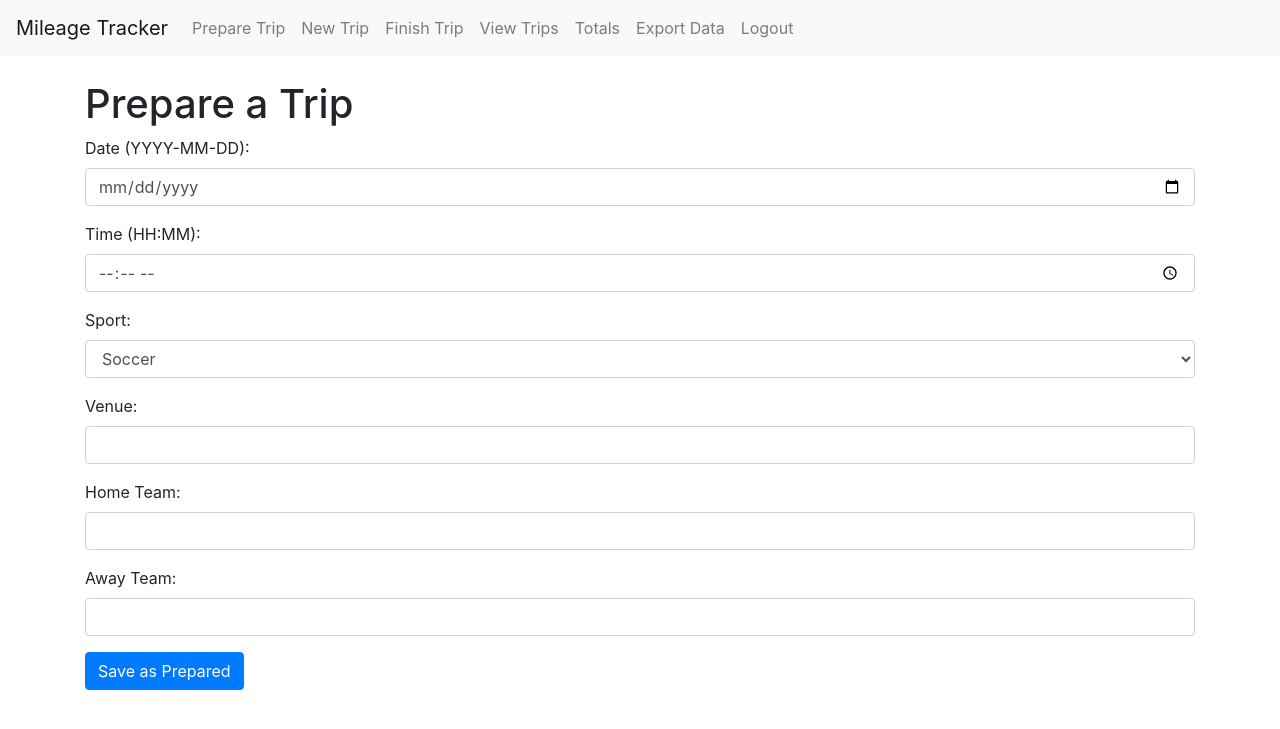
After one commit to CrazyStill/Mileage-Tracker, a Flask app: page /prepare_trip in a window 1280 px wide. The commit adds this page. Shown: the top 729 px of the page. Run offline with Flask 3, Linux system fonts and the light colour scheme; the visitor is signed in with stand-in values (Sample User, id 1); some libraries are stand-ins or nearby versions.

Commit message:
prepare trip funconalityality added

```diff
--- a/app.py
+++ b/app.py
@@ -1,18 +1,33 @@
+import os
 from flask import Flask, render_template, request, redirect, url_for, flash, send_from_directory, session
-from database import db, Trip, start_new_trip, finish_trip, get_started_trips, export_to_excel
+from database import (
+    db, Trip, start_new_trip, finish_trip,
+    get_started_trips, export_to_excel,
+    create_prepared_trip, get_prepared_trips, delete_prepared_trip
+)
 from sqlalchemy import func
 from functools import wraps
-import os
 
 app = Flask(__name__)
 
-DATABASE_PATH = os.getenv('DATABASE_PATH', '/app/database/mileage_tracker.db')
+# ─── DATABASE PATH SETUP ────────────────────────────────────────────────────────
+# Base directory of this script
+basedir = os.path.abspath(os.path.dirname(__file__))
+
+# Directory where we’ll keep the SQLite file
+db_dir = os.getenv('DATABASE_DIR', os.path.join(basedir, 'database'))
+# Create it if it doesn't exist
+os.makedirs(db_dir, exist_ok=True)
+
+# Full path to the DB file
+DATABASE_PATH = os.getenv('DATABASE_PATH', os.path.join(db_dir, 'mileage_tracker.db'))
 app.config['SQLALCHEMY_DATABASE_URI'] = f'sqlite:///{DATABASE_PATH}'
 app.config['SECRET_KEY'] = 'isasecret'
+# ────────────────────────────────────────────────────────────────────────────────
 
 db.init_app(app)
-
 with app.app_context():
+    # This will now succeed; directory is guaranteed to exist
     db.create_all()
 
 def login_required(f):
@@ -27,8 +42,7 @@ def login_required(f):
 @app.route('/login', methods=['GET', 'POST'])
 def login():
     if request.method == 'POST':
-        password = request.form['password']
-        if password == '2620':
+        if request.form['password'] == '2620':
             session['logged_in'] = True
             flash('You have successfully logged in.', 'success')
             return redirect(url_for('home'))
@@ -48,39 +62,68 @@ def logout():
 def home():
     return render_template('home.html')
 
+@app.route('/prepare_trip', methods=['GET', 'POST'])
+@login_required
+def prepare_trip():
+    if request.method == 'POST':
+        create_prepared_trip(
+            request.form['date'],
+            request.form['time'],
+            request.form['sport'],
+            request.form['venue'],
+            request.form['home_team'],
+            request.form['away_team']
+        )
+        flash('Trip prepared successfully.', 'success')
+        return redirect(url_for('home'))
+    return render_template('prepare_trip.html')
+
 @app.route('/new_trip', methods=['GET', 'POST'])
 @login_required
 def new_trip():
+    prepared = get_prepared_trips()
     if request.method == 'POST':
-        date = request.form['date']
-        time = request.form['time']
-        sport = request.form['sport']
-        venue = request.form['venue']
-        home_team = request.form['home_team']
-        away_team = request.form['away_team']
-        odometer_start = request.form['odometer_start']
-        try:
-            odometer_start = float(odometer_start)
-            start_new_trip(date, time, sport, venue, home_team, away_team, odometer_start)
-            flash('New trip started successfully.', 'success')
-            return redirect(url_for('home'))
-        except ValueError:
-            flash('Invalid odometer reading. Please enter a numeric value.', 'danger')
-    return render_template('new_trip.html')
+        # Starting a prepared trip?
+        if request.form.get('prepared_id'):
+            pid = int(request.form['prepared_id'])
+            od_start = float(request.form['odometer_start'])
+            prep = next((p for p in prepared if p.id == pid), None)
+            if not prep:
+                flash('Prepared trip not found.', 'danger')
+            else:
+                start_new_trip(
+                    prep.date, prep.time, prep.sport,
+                    prep.venue, prep.home_team, prep.away_team,
+                    od_start
+                )
+                delete_prepared_trip(pid)
+                flash('Prepared trip started.', 'success')
+        else:
+            # Free-form new trip
+            try:
+                start_new_trip(
+                    request.form['date'], request.form['time'],
+                    request.form['sport'], request.form['venue'],
+                    request.form['home_team'], request.form['away_team'],
+                    float(request.form['odometer_start'])
+                )
+                flash('New trip started successfully.', 'success')
+            except ValueError:
+                flash('Invalid odometer reading. Please enter a numeric value.', 'danger')
+        return redirect(url_for('home'))
+    return render_template('new_trip.html', prepared=prepared)
 
 @app.route('/finish_trip', methods=['GET', 'POST'])
 @login_required
 def finish_trip_route():
     if request.method == 'POST':
-        trip_id = request.form['trip_id']
-        Level_of_Play = request.form['Level_of_Play']
-        odometer_end = request.form['odometer_end']
-        amount_paid = request.form['amount_paid']
         try:
-            trip_id = int(trip_id)
-            odometer_end = float(odometer_end)
-            amount_paid = float(amount_paid)
-            finish_trip(Level_of_Play, trip_id, odometer_end, amount_paid)
+            finish_trip(
+                request.form['Level_of_Play'],
+                int(request.form['trip_id']),
+                float(request.form['odometer_end']),
+                float(request.form['amount_paid'])
+            )
             flash('Trip completed successfully.', 'success')
             return redirect(url_for('home'))
         except ValueError:
@@ -93,9 +136,18 @@ def finish_trip_route():
 @app.route('/trips')
 @login_required
 def view_trips():
+    prepared = get_prepared_trips()
     trips = Trip.query.order_by(Trip.id.desc()).all()
-    return render_template('view_trips.html', trips=trips)
+    return render_template('view_trips.html',
+                           prepared_trips=prepared,
+                           trips=trips)
 
+@app.route('/delete_prepared_trip/<int:prep_id>', methods=['POST'])
+@login_required
+def delete_prepared_trip_route(prep_id):
+    delete_prepared_trip(prep_id)
+    flash('Prepared trip removed.', 'success')
+    return redirect(url_for('view_trips'))
 
 @app.route('/edit_trip/<int:trip_id>', methods=['GET', 'POST'])
 @login_required
@@ -103,7 +155,6 @@ def edit_trip(trip_id):
     trip = Trip.query.get_or_404(trip_id)
     if request.method == 'POST':
         try:
-            # Update trip details from form data
             trip.date = request.form['date']
             trip.time = request.form['time']
             trip.sport = request.form['sport']
@@ -115,8 +166,8 @@ def edit_trip(trip_id):
             trip.odometer_end = float(odometer_end) if odometer_end else None
             miles = request.form.get('miles')
             trip.miles = float(miles) if miles else None
+            trip.Level_of_Play = request.form.get('Level_of_Play')
             amount_paid = request.form.get('amount_paid')
-            trip.Level_of_Play = request.form.get('Level_of_Play')
             trip.amount_paid = float(amount_paid) if amount_paid else None
             trip.status = request.form['status']
             db.session.commit()
@@ -147,12 +198,9 @@ def view_totals():
 def export_data():
     filenames = export_to_excel()
     if filenames:
-        latest_file = filenames[-1]
-        directory = os.getcwd()
-        return send_from_directory(directory, latest_file, as_attachment=True)
-    else:
-        flash('No completed trips to export.', 'warning')
-        return redirect(url_for('home'))
+        return send_from_directory(os.getcwd(), filenames[-1], as_attachment=True)
+    flash('No completed trips to export.', 'warning')
+    return redirect(url_for('home'))
 
 @app.route('/clear_data', methods=['POST'])
 @login_required
--- a/templates/base.html
+++ b/templates/base.html
@@ -24,6 +24,7 @@
       {% if session.get('logged_in') %}
       <div class="collapse navbar-collapse" id="navbarNav">
           <ul class="navbar-nav">
+              <li class="nav-item"><a class="nav-link" href="{{ url_for('prepare_trip') }}">Prepare Trip</a></li>
               <li class="nav-item"><a class="nav-link" href="{{ url_for('new_trip') }}">New Trip</a></li>
               <li class="nav-item"><a class="nav-link" href="{{ url_for('finish_trip_route') }}">Finish Trip</a></li>
               <li class="nav-item"><a class="nav-link" href="{{ url_for('view_trips') }}">View Trips</a></li>
--- a/templates/home.html
+++ b/templates/home.html
@@ -5,13 +5,17 @@
     <h1>Mileage Tracking</h1>
     <p>Use the buttons below to access different features:</p>
     <div class="btn-group-vertical">
+        <a href="{{ url_for('prepare_trip') }}" class="btn btn-primary mb-2">
+            Prepare Trip
+        </a>
         <a href="{{ url_for('new_trip') }}" class="btn btn-primary mb-2">Start New Trip</a>
         <a href="{{ url_for('finish_trip_route') }}" class="btn btn-primary mb-2">Finish Existing Trip</a>
         <a href="{{ url_for('view_trips') }}" class="btn btn-primary mb-2">View All Trips</a>
         <a href="{{ url_for('view_totals') }}" class="btn btn-primary mb-2">View Totals</a>
         <a href="{{ url_for('export_data') }}" class="btn btn-primary mb-2">Export Data to Spreadsheet</a>
     </div>
-    <form action="{{ url_for('clear_data') }}" method="post" class="mt-3" onsubmit="return confirm('Are you sure you want to clear all data? This cannot be undone.');">
+    <form action="{{ url_for('clear_data') }}" method="post" class="mt-3"
+          onsubmit="return confirm('Are you sure you want to clear all data? This cannot be undone.');">
         <button type="submit" class="btn btn-danger">Clear All Data</button>
     </form>
 </div>
--- /dev/null
+++ b/templates/prepare_trip.html
@@ -0,0 +1,37 @@
+{% extends "base.html" %}
+{% block title %}Prepare Trip{% endblock %}
+{% block content %}
+<div class="mt-4">
+  <h1>Prepare a Trip</h1>
+  <form method="post">
+    <div class="form-group">
+      <label>Date (YYYY-MM-DD):</label>
+      <input type="date" name="date" class="form-control" required>
+    </div>
+    <div class="form-group">
+      <label>Time (HH:MM):</label>
+      <input type="time" name="time" class="form-control" required>
+    </div>
+    <div class="form-group">
+      <label>Sport:</label>
+      <select name="sport" class="form-control" required>
+        <option value="Soccer">Soccer</option>
+        <option value="Basketball">Basketball</option>
+      </select>
+    </div>
+    <div class="form-group">
+      <label>Venue:</label>
+      <input type="text" name="venue" class="form-control" required>
+    </div>
+    <div class="form-group">
+      <label>Home Team:</label>
+      <input type="text" name="home_team" class="form-control" required>
+    </div>
+    <div class="form-group">
+      <label>Away Team:</label>
+      <input type="text" name="away_team" class="form-control" required>
+    </div>
+    <button type="submit" class="btn btn-primary">Save as Prepared</button>
+  </form>
+</div>
+{% endblock %}
```
Also changed, not shown: database.py (+32 -8 lines), templates/new_trip.html (+30 -2 lines), templates/view_trips.html (+47 -38 lines).
